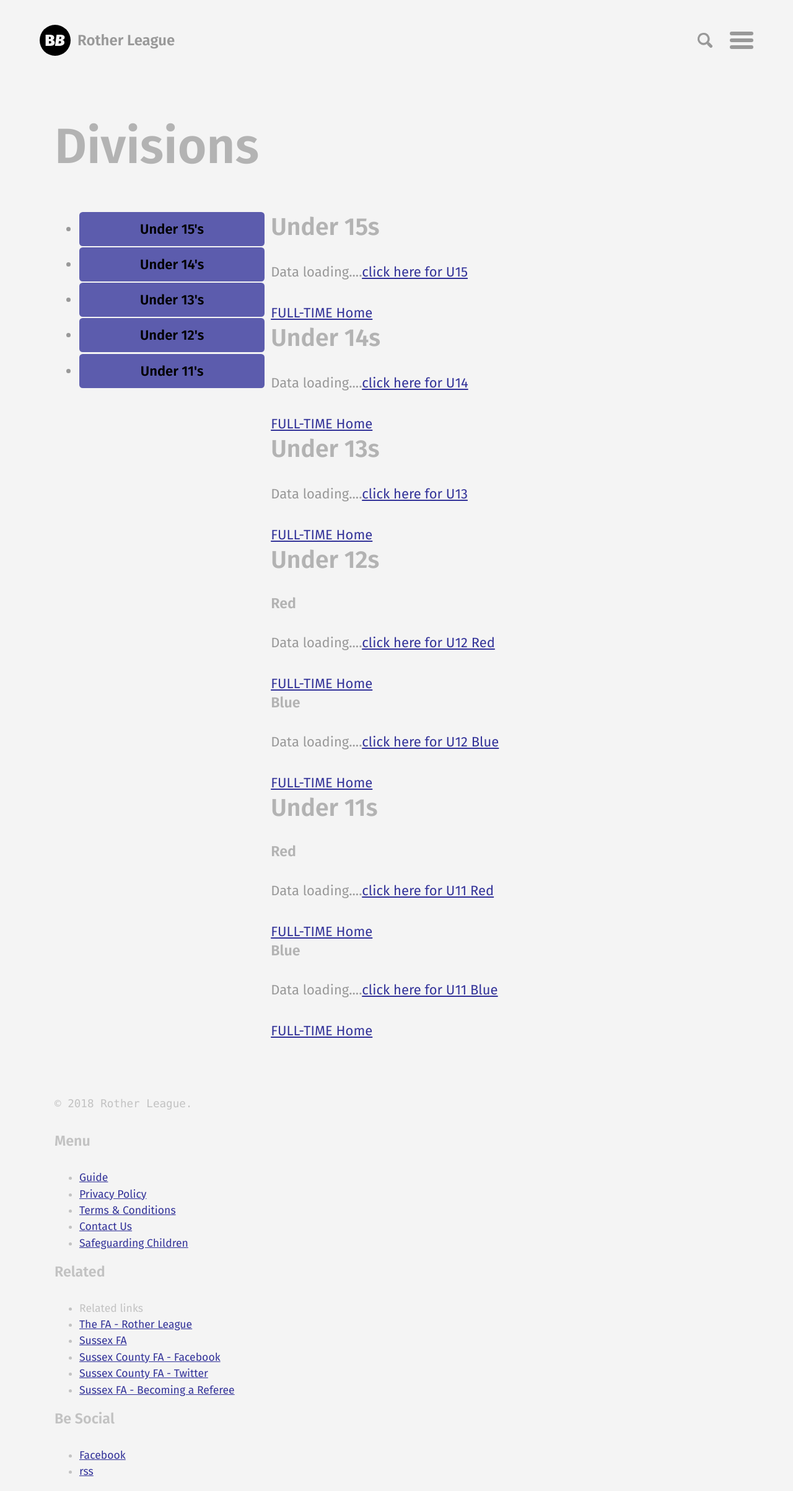
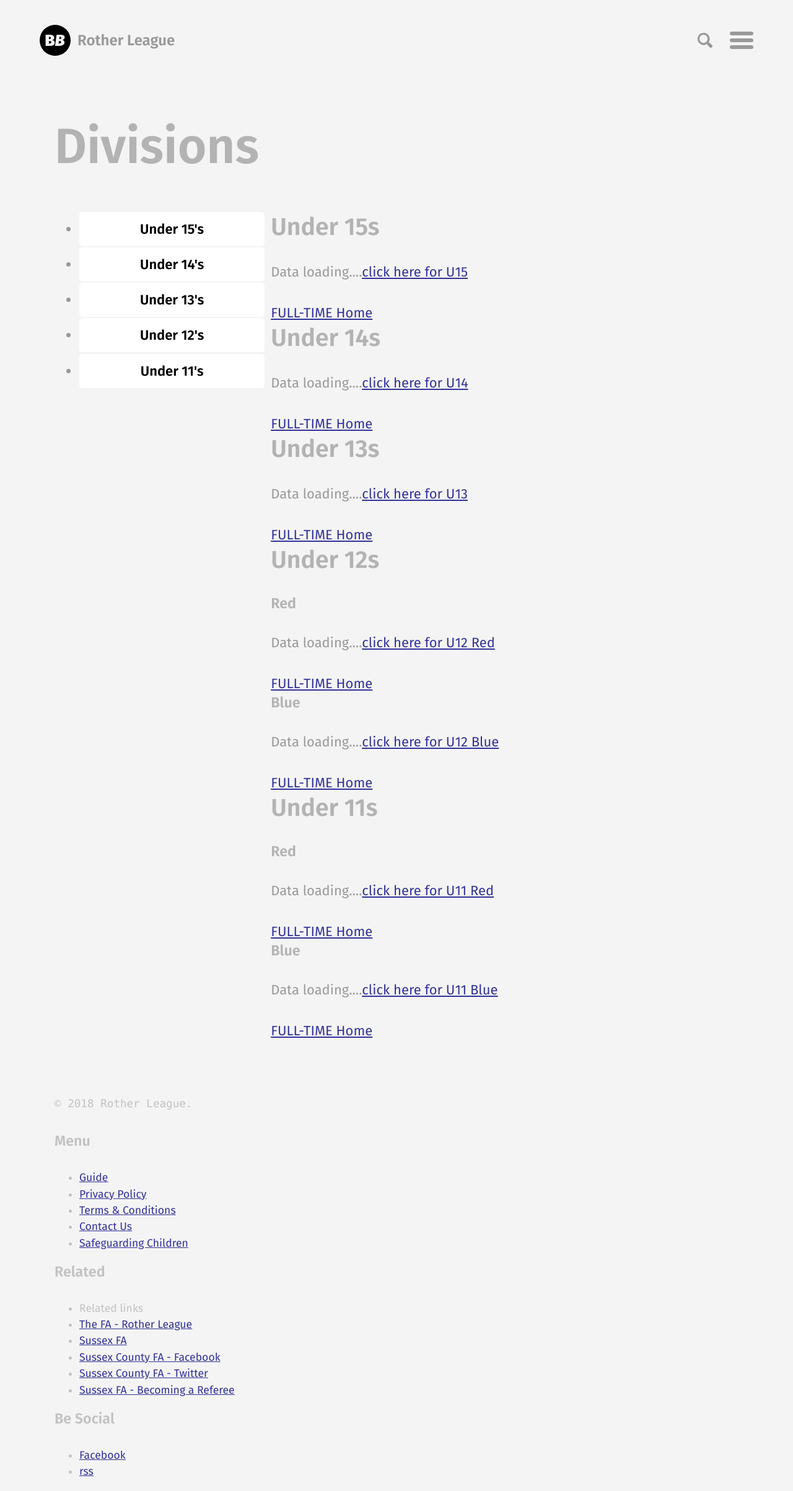
Before and after one commit to rotherleague/Rother, a Jekyll site: the page built from divisions.md, in a window 1280 px wide. Shown: the whole page at 62% size. Built offline with Jekyll 4.4.1, drawn with Linux system fonts in a browser that asks for light colours; comment, search, counter and statistics services are not loaded; a style sheet for code colours, icons or effects is not loaded.

Commit message:
Update _navigation.scss

```diff
--- a/_sass/basically-basic/_navigation.scss
+++ b/_sass/basically-basic/_navigation.scss
@@ -29,14 +29,14 @@
     display: block;
     padding: 0.5em;
     border-radius: $border-radius;
-    background-color: tint($accent-color, 20%);
+    background-color: #fff;
     color: #000;
     font-weight: bold;
     text-align: center;
     text-decoration: none;
 
     &:hover {
-      background-color: tint($accent-color, 1%);
+      background-color: tint($accent-color, 10%);
     }
   }
 }
```
